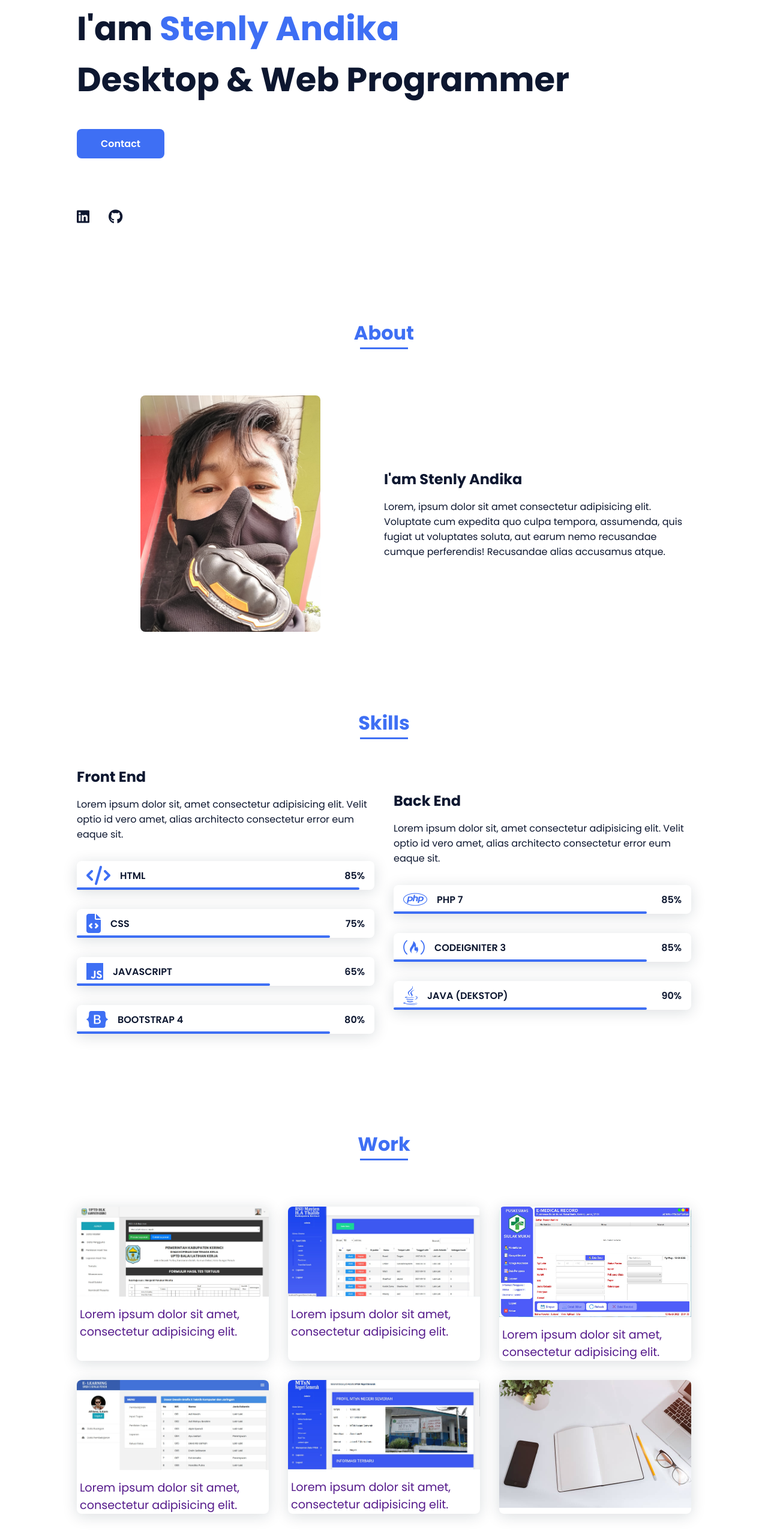
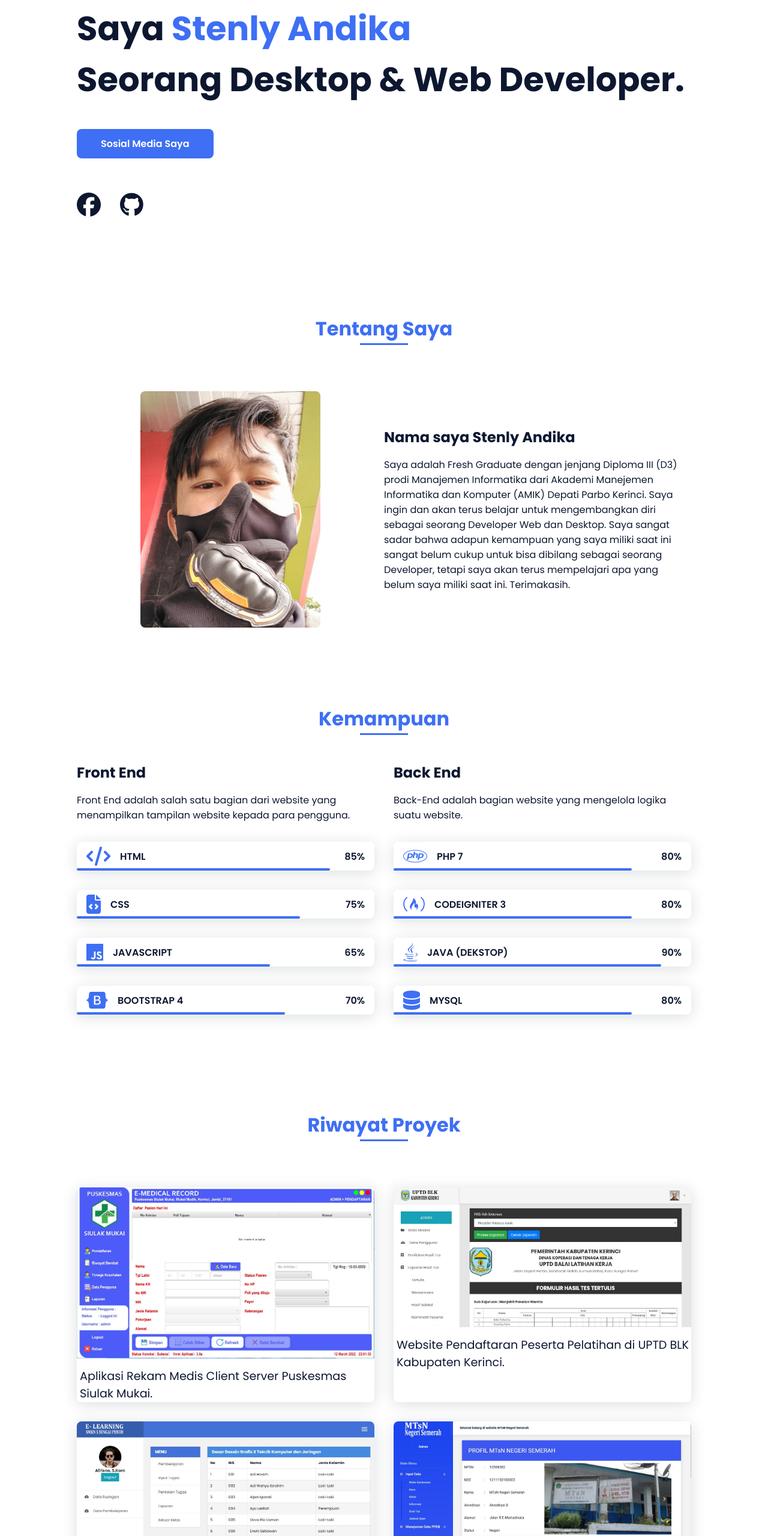
Before and after one commit to StenlyAndika/StenlyAndika.github.io, a plain HTML site: page index.html in a window 1280 px wide. Shown: the part 240-2800 px from the top of the page at 60% size. Drawn offline with nearby package versions, Linux system fonts and the light colour scheme.

Commit message:
fifth commit

```diff
--- a/assets/css/styles.css
+++ b/assets/css/styles.css
@@ -9,6 +9,7 @@
   /* HSL color mode */
   --hue-color: 224;
   --first-color: hsl(var(--hue-color), 89%, 60%);
+  /*--first-color: #9B0000;*/
   --second-color: hsl(var(--hue-color), 56%, 12%);
   /*===== Fuente y tipografia =====*/
   --body-font: 'Poppins', sans-serif;
@@ -190,7 +191,7 @@ img {
 /*===== HOME =====*/
 .home {
   position: relative;
-  row-gap: 5rem;
+  row-gap: 3rem;
   padding: 4rem 0 5rem;
 }
 
@@ -215,7 +216,7 @@ img {
 .home__social-icon {
   width: max-content;
   margin-bottom: var(--mb-2);
-  font-size: 1.5rem;
+  font-size: 40px;
   color: var(--second-color);
 }
 
@@ -321,19 +322,35 @@ img {
 }
 
 .skills__html {
-  width: 95%;
+  width: 85%;
 }
 
 .skills__css {
-  width: 85%;
+  width: 75%;
 }
 
 .skills__js {
   width: 65%;
 }
 
-.skills__ux {
-  width: 85%;
+.skills__bootstrap {
+  width: 70%;
+}
+
+.skills__php {
+  width: 80%;
+}
+
+.skills__codeigniter {
+  width: 80%;
+}
+
+.skills__java {
+  width: 90%;
+}
+
+.skills__database {
+  width: 80%;
 }
 
 .skills__img {
@@ -399,8 +416,11 @@ img {
 }
 
 .footer__icon {
-  font-size: 1.5rem;
-  color: #fff;
+  /*font-size: 1.5rem;*/
+  /*color: #fff;*/
+  font-family: var(--body-font);
+  font-size: var(--normal-font-size);
+  color: var(--second-color);
   margin: 0 var(--mb-2);
 }
 
@@ -411,6 +431,7 @@ img {
 .lbl__proyek{
   padding-top: 15px;
   padding-left: 5px;
+  color: var(--second-color);
   font-family: var(--body-font);
   font-size: 1.2rem;
 }
@@ -519,7 +540,7 @@ img {
     text-align: initial;
   }
   .work__container {
-    grid-template-columns: repeat(3, 1fr);
+    grid-template-columns: repeat(2, 1fr);
     column-gap: 2rem;
   }
 }
--- a/index.html
+++ b/index.html
@@ -36,32 +36,19 @@
             <!--===== HOME =====-->
             <section class="home bd-grid" id="home">
                 <div class="home__data">
-                    <h1 class="home__title">Hi,<br>I'am <span class="home__title-color">Stenly Andika</span><br> Desktop & Web Programmer</h1>
-
-                    <a href="#" class="button">Contact</a>
+                    <h1 class="home__title">Hallo,<br>Saya <span class="home__title-color">Stenly Andika</span><br>Seorang Desktop & Web Developer.</h1>
+                    <a href="#" class="button">Sosial Media Saya</a>
                 </div>
 
                 <div class="home__social">
-                    <a href="" class="home__social-icon"><i class="fa-brands fa-linkedin"></i></a>
-                    <a href="" class="home__social-icon"><i class="fa-brands fa-github"></i></a>
+                    <a href="https://web.facebook.com/Stenly.Andika24/" target="-blank" class="home__social-icon"><i class="fa-brands fa-facebook"></i></a>
+                    <a href="https://github.com/StenlyAndika" target="blank" class="home__social-icon"><i class="fa-brands fa-github"></i></a>
                 </div>
-
-                <!-- <div class="home__img">
-                    <svg class="home__blob" viewBox="5 0 479 507" xmlns="http://www.w3.org/2000/svg" xmlns:xlink="http://www.w3.org/1999/xlink">
-                        <mask id="mask0" mask-type="alpha">
-                            <path d="M9.19024 145.964C34.0253 76.5814 114.865 54.7299 184.111 29.4823C245.804 6.98884 311.86 -14.9503 370.735 14.143C431.207 44.026 467.948 107.508 477.191 174.311C485.897 237.229 454.931 294.377 416.506 344.954C373.74 401.245 326.068 462.801 255.442 466.189C179.416 469.835 111.552 422.137 65.1576 361.805C17.4835 299.81 -17.1617 219.583 9.19024 145.964Z"/>
-                        </mask>
-                        <g mask="url(#mask0)">
-                            <path d="M9.19024 145.964C34.0253 76.5814 114.865 54.7299 184.111 29.4823C245.804 6.98884 311.86 -14.9503 370.735 14.143C431.207 44.026 467.948 107.508 477.191 174.311C485.897 237.229 454.931 294.377 416.506 344.954C373.74 401.245 326.068 462.801 255.442 466.189C179.416 469.835 111.552 422.137 65.1576 361.805C17.4835 299.81 -17.1617 219.583 9.19024 145.964Z"/>
-                            <image class="home__blob-img" x="60" y="0" href="assets/img/profil.png"/>
-                        </g>
-                    </svg>
-                </div> -->
             </section>
 
             <!--===== ABOUT =====-->
             <section class="about section " id="about">
-                <h2 class="section-title">About</h2>
+                <h2 class="section-title">Tentang Saya</h2>
 
                 <div class="about__container bd-grid">
                     <div class="about__img">
@@ -69,20 +56,20 @@
                     </div>
 
                     <div>
-                        <h2 class="about__subtitle">I'am Stenly Andika</h2>
-                        <p class="about__text">Lorem, ipsum dolor sit amet consectetur adipisicing elit. Voluptate cum expedita quo culpa tempora, assumenda, quis fugiat ut voluptates soluta, aut earum nemo recusandae cumque perferendis! Recusandae alias accusamus atque.</p>
+                        <h2 class="about__subtitle">Nama saya Stenly Andika</h2>
+                        <p class="about__text">Saya adalah Fresh Graduate dengan jenjang Diploma III (D3) prodi Manajemen Informatika dari Akademi Manejemen Informatika dan Komputer (AMIK) Depati Parbo Kerinci. Saya ingin dan akan terus belajar untuk mengembangkan diri sebagai seorang Developer Web dan Desktop. Saya sangat sadar bahwa adapun kemampuan yang saya miliki saat ini sangat belum cukup untuk bisa dibilang sebagai seorang Developer, tetapi saya akan terus mempelajari apa yang belum saya miliki saat ini. Terimakasih.</p>
                     </div>
                 </div>
             </section>
 
             <!--===== SKILLS =====-->
             <section class="skills section" id="skills">
-                <h2 class="section-title">Skills</h2>
+                <h2 class="section-title">Kemampuan</h2>
 
                 <div class="skills__container bd-grid">
                     <div>
                         <h2 class="skills__subtitle">Front End</h2>
-                        <p class="skills__text">Lorem ipsum dolor sit, amet consectetur adipisicing elit. Velit optio id vero amet, alias architecto consectetur error eum eaque sit.</p>
+                        <p class="skills__text">Front End adalah salah satu bagian dari website yang menampilkan tampilan website kepada para pengguna.</p>
                         <div class="skills__data">
                             <div class="skills__names">
                                 <i class="fa-solid fa-code skills__icon"></i>
@@ -124,27 +111,27 @@
                                 <i class="fa-brands fa-bootstrap skills__icon"></i>
                                 <span class="skills__name">BOOTSTRAP 4</span>
                             </div>
-                            <div class="skills__bar skills__ux">
+                            <div class="skills__bar skills__bootstrap">
 
                             </div>
                             <div>
-                                <span class="skills__percentage">80%</span>
+                                <span class="skills__percentage">70%</span>
                             </div>
                         </div>
                     </div>
                     <div>
                     	<h2 class="skills__subtitle">Back End</h2>
-                        <p class="skills__text">Lorem ipsum dolor sit, amet consectetur adipisicing elit. Velit optio id vero amet, alias architecto consectetur error eum eaque sit.</p>
+                        <p class="skills__text">Back-End adalah bagian website yang mengelola logika suatu website.</p>
                         <div class="skills__data">
                             <div class="skills__names">
                                 <i class="fa-brands fa-php skills__icon"></i>
                                 <span class="skills__name">PHP 7</span>
                             </div>
-                            <div class="skills__bar skills__ux">
+                            <div class="skills__bar skills__php">
 
                             </div>
                             <div>
-                                <span class="skills__percentage">85%</span>
+                                <span class="skills__percentage">80%</span>
                             </div>
                         </div>
                         <div class="skills__data">
@@ -152,11 +139,11 @@
                                 <i class="fa-brands fa-free-code-camp skills__icon"></i>
                                 <span class="skills__name">CODEIGNITER 3</span>
                             </div>
-                            <div class="skills__bar skills__ux">
+                            <div class="skills__bar skills__codeigniter">
 
                             </div>
                             <div>
-                                <span class="skills__percentage">85%</span>
+                                <span class="skills__percentage">80%</span>
                             </div>
                         </div>
                         <div class="skills__data">
@@ -164,11 +151,23 @@
                                 <i class="fa-brands fa-java skills__icon"></i>
                                 <span class="skills__name">JAVA (DEKSTOP)</span>
                             </div>
-                            <div class="skills__bar skills__ux">
+                            <div class="skills__bar skills__java">
 
                             </div>
                             <div>
                                 <span class="skills__percentage">90%</span>
+                            </div>
+                        </div>
+                        <div class="skills__data">
+                            <div class="skills__names">
+                                <i class="fa-solid fa-database skills__icon"></i>
+                                <span class="skills__name">MYSQL</span>
+                            </div>
+                            <div class="skills__bar skills__database">
+
+                            </div>
+                            <div>
+                                <span class="skills__percentage">80%</span>
                             </div>
                         </div>
                     </div>
@@ -177,58 +176,46 @@
 
             <!--===== WORK =====-->
             <section class="work section" id="work">
-                <h2 class="section-title">Work</h2>
+                <h2 class="section-title">Riwayat Proyek</h2>
 
                 <div class="work__container bd-grid">
                     <a href="" class="work__img">
+                        <img src="assets/img/work3.jpg" alt="">
+                        <p class="lbl__proyek">Aplikasi Rekam Medis Client Server Puskesmas Siulak Mukai.</p>
+                    </a>
+                    <a href="" class="work__img">
                         <img src="assets/img/work1.jpg" alt="">
-                        <p class="lbl__proyek">Lorem ipsum dolor sit amet, consectetur adipisicing elit.</p>
+                        <p class="lbl__proyek">Website Pendaftaran Peserta Pelatihan di UPTD BLK Kabupaten Kerinci.</p>
+                    </a>
+                    <a href="" class="work__img">
+                        <img src="assets/img/work4.jpg" alt="">
+                        <p class="lbl__proyek">Website E-Learning SMK N 5 Sungai Penuh.</p>
+                    </a>
+                    <a href="" class="work__img">
+                        <img src="assets/img/work5.jpg" alt="">
+                        <p class="lbl__proyek">Website Pendaftaran Siswa Baru MTsN Negeri Semerah.</p>
                     </a>
                     <a href="" class="work__img">
                         <img src="assets/img/work2.jpg" alt="">
-                        <p class="lbl__proyek">Lorem ipsum dolor sit amet, consectetur adipisicing elit.</p>
-                    </a>
-                    <a href="" class="work__img">
-                        <img src="assets/img/work3.jpg" alt="">
-                        <p class="lbl__proyek">Lorem ipsum dolor sit amet, consectetur adipisicing elit.</p>
-                    </a>
-                    <a href="" class="work__img">
-                        <img src="assets/img/work4.jpg" alt="">
-                        <p class="lbl__proyek">Lorem ipsum dolor sit amet, consectetur adipisicing elit.</p>
-                    </a>
-                    <a href="" class="work__img">
-                        <img src="assets/img/work5.jpg" alt="">
-                        <p class="lbl__proyek">Lorem ipsum dolor sit amet, consectetur adipisicing elit.</p>
-                    </a>
-                    <a href="" class="work__img">
-                        <img src="assets/img/work6.jpg" alt="">
+                        <p class="lbl__proyek">Website Pendataan Donor Darah RSU Mayjen H.A Thalib Kab. Kerinci.</p>
                     </a>
                 </div>
             </section>
 
             <!--===== CONTACT =====-->
             <section class="contact section" id="contact">
-                <h2 class="section-title">Contact</h2>
+                <h2 class="section-title">Kontak Saya</h2>
 
                 <div class="contact__container bd-grid">
-                    <form action="" class="contact__form">
-                        <input type="text" placeholder="Name" class="contact__input">
-                        <input type="mail" placeholder="Email" class="contact__input">
-                        <textarea name="" id="" cols="0" rows="10" class="contact__input"></textarea>
-                        <input type="button" value="Hire Me" class="contact__button button">
-                    </form>
+                    <a href="" class="footer__icon"><i class="fa-brands fa-whatsapp"></i> 081315414388</a>
+                    <a href="" class="footer__icon"><i class="fa-solid fa-envelope"></i> stenly.andika@gmail.com</a>
                 </div>
             </section>
         </main>
 
         <!--===== FOOTER =====-->
         <footer class="footer">
-            <p class="footer__title">Stenly</p>
-            <div class="footer__social">
-                <a href="https://web.facebook.com/Stenly.Andika24/" target="-blank" class="footer__icon"><i class="fa-brands fa-facebook"></i></a>
-                <a href="#" class="footer__icon"><i class="fa-brands fa-instagram"></i></a>
-                <a href="#" class="footer__icon"><i class="fa-brands fa-twitter"></i></a>
-            </div>
+            <p class="footer__title">Stenly Andika</p>
             <p class="footer__copy">&#169; StenlyAndika. All rigths reserved</p>
         </footer>
 
```
